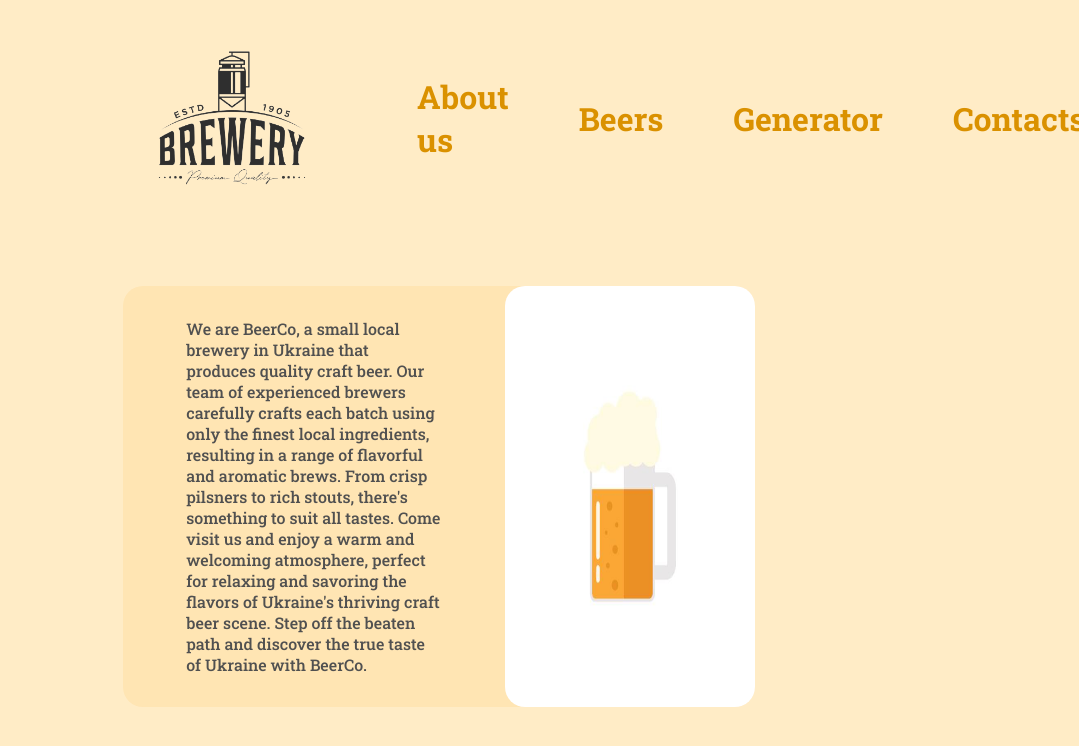
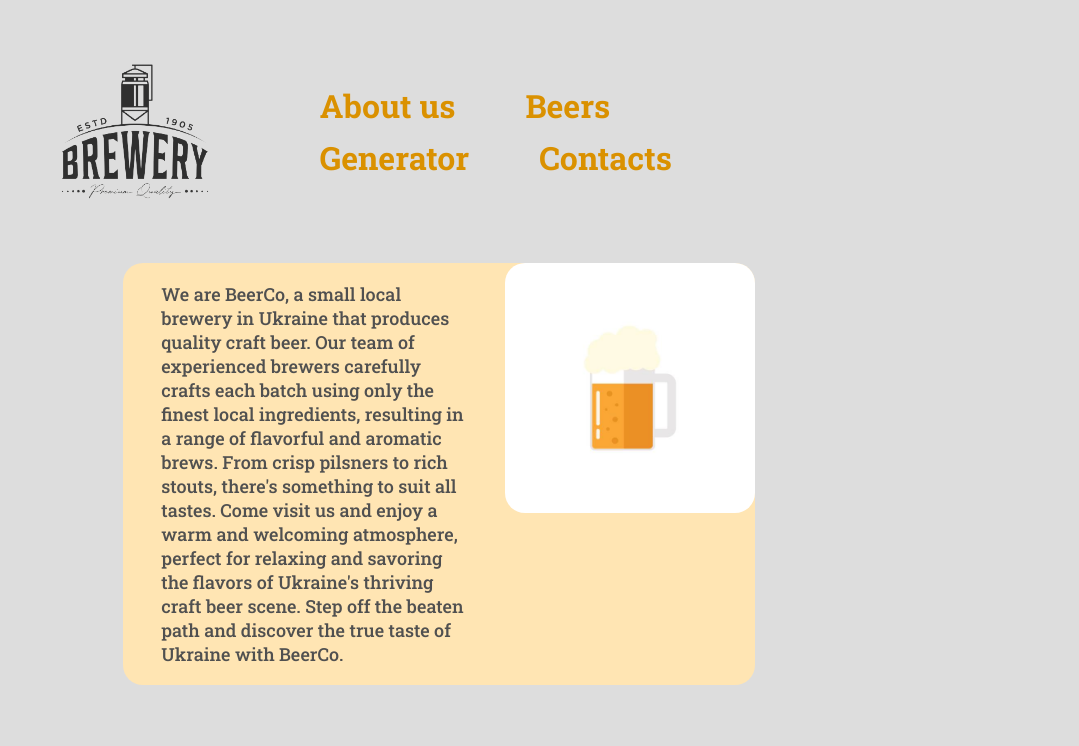
Before and after one commit to tonyjohns/beerco, a plain HTML site: page index.html in a window 1280 px wide. Shown: the whole page, without its empty margins (201-1280 px from the left). Drawn offline with Linux system fonts and the light colour scheme.

Commit message:
Image fix

```diff
--- a/index.html
+++ b/index.html
@@ -30,8 +30,8 @@
 
     <main>
         <div class="mainText">
-            <p>We are BeerCo, a small local brewery in Ukraine that produces quality craft beer. Our team of experienced brewers carefully crafts each batch using only the finest local ingredients, resulting in a range of flavorful and aromatic brews. From crisp pilsners to rich stouts, there's something to suit all tastes. Come visit us and enjoy a warm and welcoming atmosphere, perfect for relaxing and savoring the flavors of Ukraine's thriving craft beer scene. Step off the beaten path and discover the true taste of Ukraine with BeerCo.</p>
-            <img src="./resources/images/beer-image.jpg" alt="main image" id="mainImage">
+            <div class="text"><p>We are BeerCo, a small local brewery in Ukraine that produces quality craft beer. Our team of experienced brewers carefully crafts each batch using only the finest local ingredients, resulting in a range of flavorful and aromatic brews. From crisp pilsners to rich stouts, there's something to suit all tastes. Come visit us and enjoy a warm and welcoming atmosphere, perfect for relaxing and savoring the flavors of Ukraine's thriving craft beer scene. Step off the beaten path and discover the true taste of Ukraine with BeerCo.</p></div>
+            <div class="image"><img src="./resources/images/beer-image.jpg" alt="main image" id="mainImage"></div>
         </div>
     </main>
 </body>
--- a/resources/style.css
+++ b/resources/style.css
@@ -1,5 +1,5 @@
 body {
-    background-color: #ffecc6;
+    background-color: #dddddd;
 }
 
 h1 {
@@ -9,7 +9,7 @@ h1 {
 
 p {
     font-family: 'Roboto Slab', serif;
-    font-size: 16px;
+    font-size: 18px;
     font-weight: 500;
     color: rgb(80, 80, 80);
 }
@@ -18,15 +18,15 @@ p {
 
 header {
     display: flex;
-    margin-left: 350px;
-    margin-top: 50px;
-    margin-right: 350px;
-    margin-bottom: 100px;
+    margin-left: 20%;
+    margin-top: 5%;
+    margin-right: 20%;
+    margin-bottom: 5%;
     justify-content: space-between;
 }
 
 header #logo {
-    width: 150px;
+    max-width: 150px;
 }
 
 nav {
@@ -35,6 +35,7 @@ nav {
 
 nav ul {
     display: flex;
+    flex-wrap: wrap;
     text-decoration: none;
     align-items: center;
 }
@@ -59,8 +60,7 @@ nav a:hover {
 /*Main Text*/
 
 main {
-    display: flex;
-    margin: 0 25%;
+    margin: 0% 25%;
 }
 
 main .mainText {
@@ -75,7 +75,7 @@ main .mainText {
 }
 
 #mainImage {
-    max-width: 250px;
+    width: 250px;
     height: auto;
     border-radius: 20px;
 }
```
